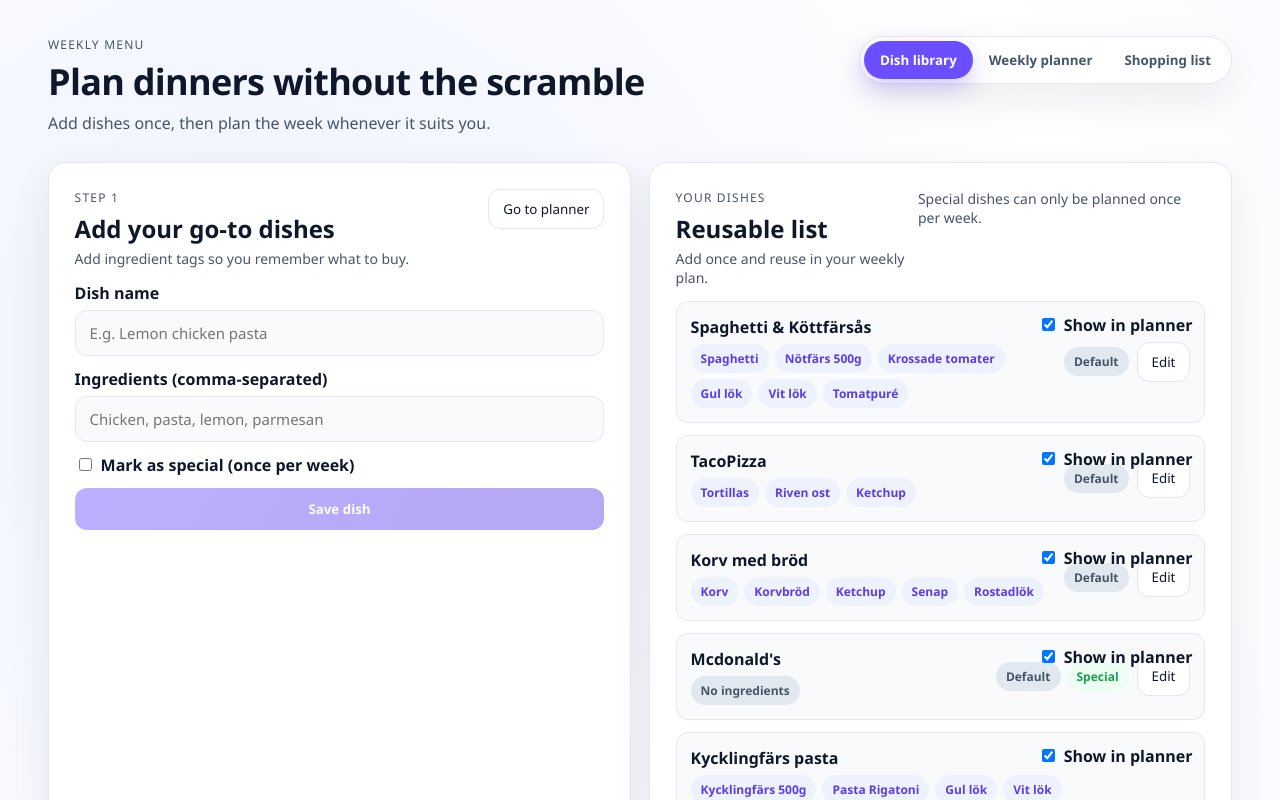
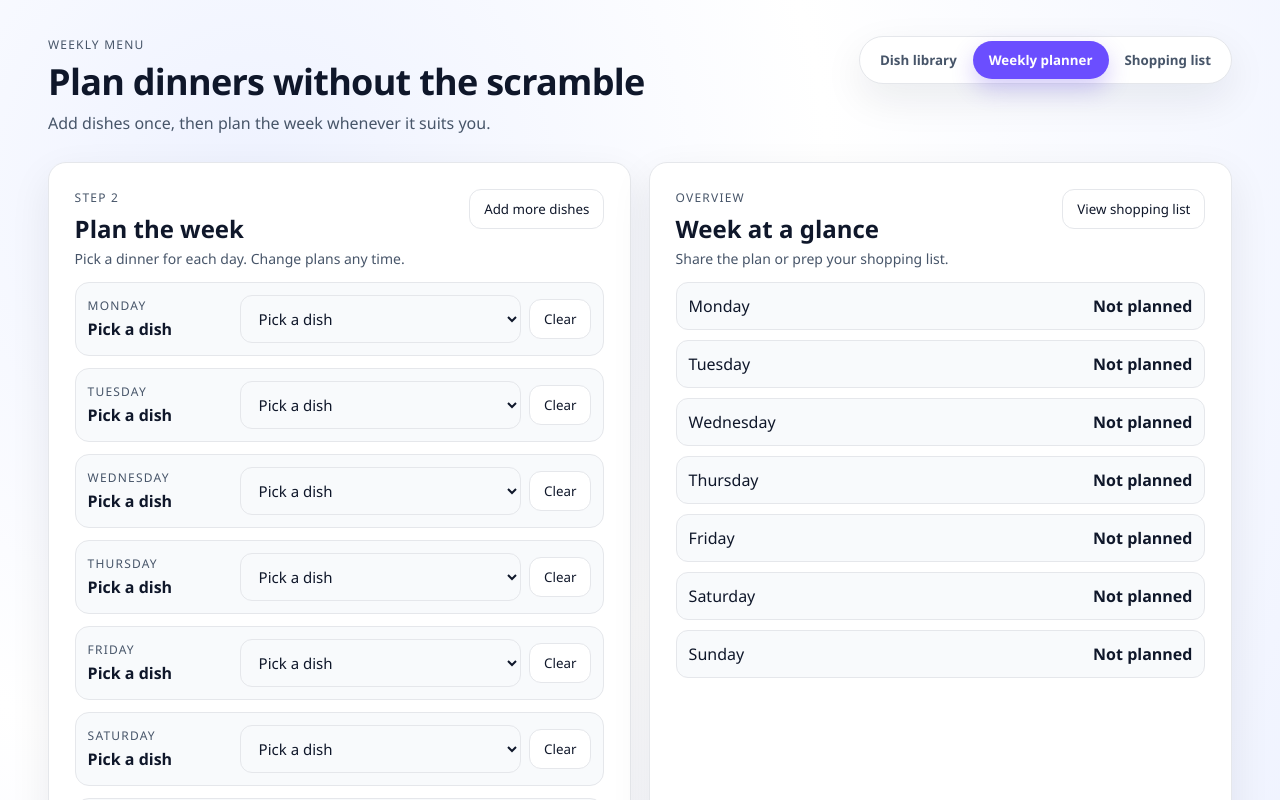
Before and after one commit to FeffCodeMaster/weekly-food-menu, a React (Create React App) app in the folder my-app/: page / in a window 1280 px wide. Shown: the top 800 px of the page. Built offline with nearby package versions, Linux system fonts and the light colour scheme.

Commit message:
Make weekly planner the default view

```diff
--- a/my-app/src/App.tsx
+++ b/my-app/src/App.tsx
@@ -107,7 +107,7 @@ const loadAvailableFromStorage = (): Record<string, boolean> => {
 const ingredientKey = (name: string) => name.trim().toLowerCase();
 
 function App() {
-  const [activeView, setActiveView] = useState<'dishes' | 'planner' | 'shopping'>('dishes');
+  const [activeView, setActiveView] = useState<'dishes' | 'planner' | 'shopping'>('planner');
   const [dishes, setDishes] = useState<Dish[]>(() => mergeWithDefaults(loadDishesFromStorage()));
   const [dishName, setDishName] = useState('');
   const [dishIngredients, setDishIngredients] = useState('');
```
Also changed, not shown: 1 other file (tests, documents, lock files or other folders).
